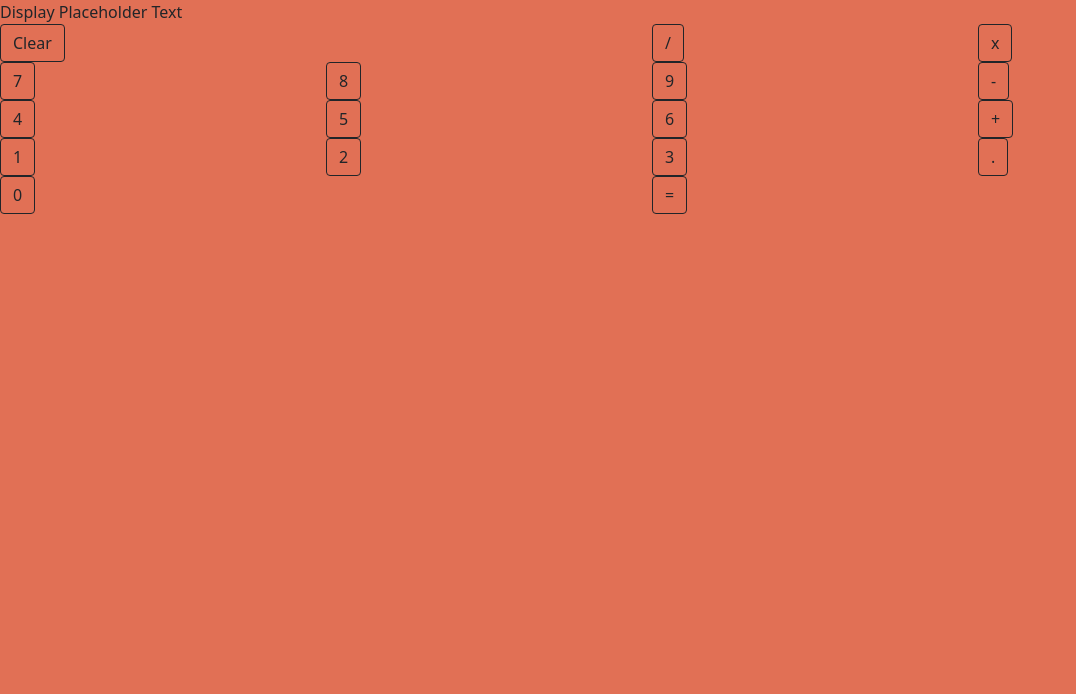
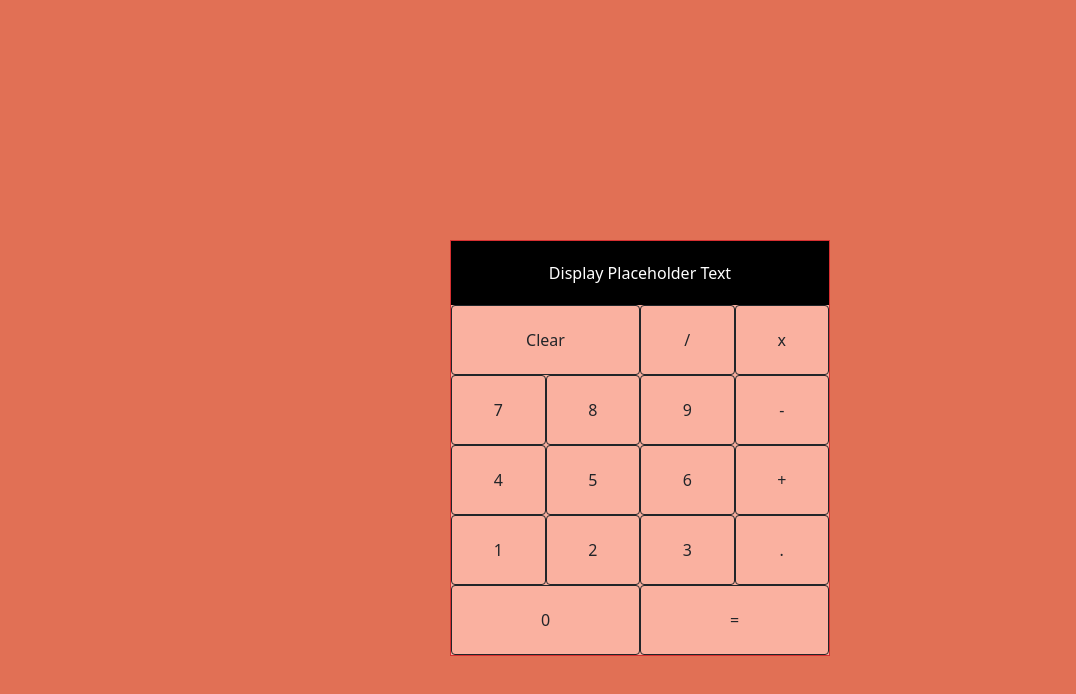
Before and after one commit to krstljrk/javascript-calculator-fcc, a React (Create React App) app: page / in a window 1280 px wide. Shown: the top 694 px of the page, without its empty margins (0-1076 px from the left). Built offline with nearby package versions, Linux system fonts and the light colour scheme.

Commit message:
finally got bootstrap styles down

```diff
--- a/src/components/calculator.js
+++ b/src/components/calculator.js
@@ -5,67 +5,67 @@ export default class Calculator extends Component {
     render() {
         return (
             <div className="calculator-container">
-                <div className="display">Display Placeholder Text</div>
+                <div className="display text-center">Display Placeholder Text</div>
                 <div className="buttons-container">
-                    <div className="row">
-                        <div className="col-6">
-                            <button className="btn btn-outline-dark">Clear</button>
+                    <div className="row g-0">
+                        <div className="col-6 d-flex">
+                            <button className="btn btn-outline-dark flex-fill">Clear</button>
                         </div>
-                        <div className="col-3">
-                            <button className="btn btn-outline-dark">/</button>
+                        <div className="col-3 d-flex">
+                            <button className="btn btn-outline-dark flex-fill">/</button>
                         </div>
-                        <div className="col-3">
-                            <button className="btn btn-outline-dark">x</button>
+                        <div className="col-3 d-flex">
+                            <button className="btn btn-outline-dark flex-fill">x</button>
                         </div>
                     </div>
-                    <div className="row">
-                        <div className="col-3">
-                            <button className="btn btn-outline-dark">7</button>
+                    <div className="row g-0">
+                        <div className="col-3 d-flex">
+                            <button className="btn btn-outline-dark flex-fill">7</button>
                         </div>
-                        <div className="col-3">
-                            <button className="btn btn-outline-dark">8</button>
+                        <div className="col-3 d-flex">
+                            <button className="btn btn-outline-dark flex-fill">8</button>
                         </div>
-                        <div className="col-3">
-                            <button className="btn btn-outline-dark">9</button>
+                        <div className="col-3 d-flex">
+                            <button className="btn btn-outline-dark flex-fill">9</button>
                         </div>
-                        <div className="col-3">
-                            <button className="btn btn-outline-dark">-</button>
+                        <div className="col-3 d-flex">
+                            <button className="btn btn-outline-dark flex-fill">-</button>
                         </div>
                     </div>
-                    <div className="row">
-                        <div className="col-3">
-                            <button className="btn btn-outline-dark">4</button>
+                    <div className="row g-0">
+                        <div className="col-3 d-flex">
+                            <button className="btn btn-outline-dark flex-fill">4</button>
                         </div>
-                        <div className="col-3">
-                            <button className="btn btn-outline-dark">5</button>
+                        <div className="col-3 d-flex">
+                            <button className="btn btn-outline-dark flex-fill">5</button>
                         </div>
-                        <div className="col-3">
-                            <button className="btn btn-outline-dark">6</button>
+                        <div className="col-3 d-flex">
+                            <button className="btn btn-outline-dark flex-fill">6</button>
                         </div>
-                        <div className="col-3">
-                            <button className="btn btn-outline-dark">+</button>
+                        <div className="col-3 d-flex">
+                            <button className="btn btn-outline-dark flex-fill">+</button>
                         </div>
                     </div>
-                    <div className="row">
-                        <div className="col-3">
-                            <button className="btn btn-outline-dark">1</button>
+                    <div className="row g-0">
+                        <div className="col-3 d-flex">
+                            <button className="btn btn-outline-dark flex-fill">1</button>
                         </div>
-                        <div className="col-3">
-                            <button className="btn btn-outline-dark">2</button>
+                        <div className="col-3 d-flex">
+                            <button className="btn btn-outline-dark flex-fill">2</button>
                         </div>
-                        <div className="col-3">
-                            <button className="btn btn-outline-dark">3</button>
+                        <div className="col-3 d-flex">
+                            <button className="btn btn-outline-dark flex-fill">3</button>
                         </div>
-                        <div className="col-3">
-                            <button className="btn btn-outline-dark">.</button>
+                        <div className="col-3 d-flex">
+                            <button className="btn btn-outline-dark flex-fill">.</button>
                         </div>
                     </div>
-                    <div className="row">
-                        <div className="col-6">
-                            <button className="btn btn-outline-dark">0</button>
+                    <div className="row g-0">
+                        <div className="col-6 d-flex">
+                            <button className="btn btn-outline-dark flex-fill">0</button>
                         </div>
-                        <div className="col-6">
-                            <button className="btn btn-outline-dark">=</button>
+                        <div className="col-6 d-flex">
+                            <button className="btn btn-outline-dark flex-fill">=</button>
                         </div>
                     </div>
                 </div>
--- a/src/stylesheets/styles.scss
+++ b/src/stylesheets/styles.scss
@@ -15,3 +15,41 @@ $border-color: #d63031;
 body {
     background-color: $background;
 }
+
+.App {
+    display: flex;
+    justify-content: center;
+    align-items: center;
+    margin-top: 15em;
+
+    .calculator-container {
+        position: relative;
+        width: 380px;
+        height: auto;
+        border: 1px solid $border-color;
+
+        .display {
+            background-color: black;
+            color: white;
+            @include equal-padding(20px)
+        }
+
+        .buttons-container {
+            background-color: $container;
+
+            .row {
+                grid-gap: 0;
+            }
+
+            button {
+                height: 70px;
+
+                .jumbo-btn {
+                    min-width: 180px;
+                }
+            }
+
+
+        }
+    }
+}
```
